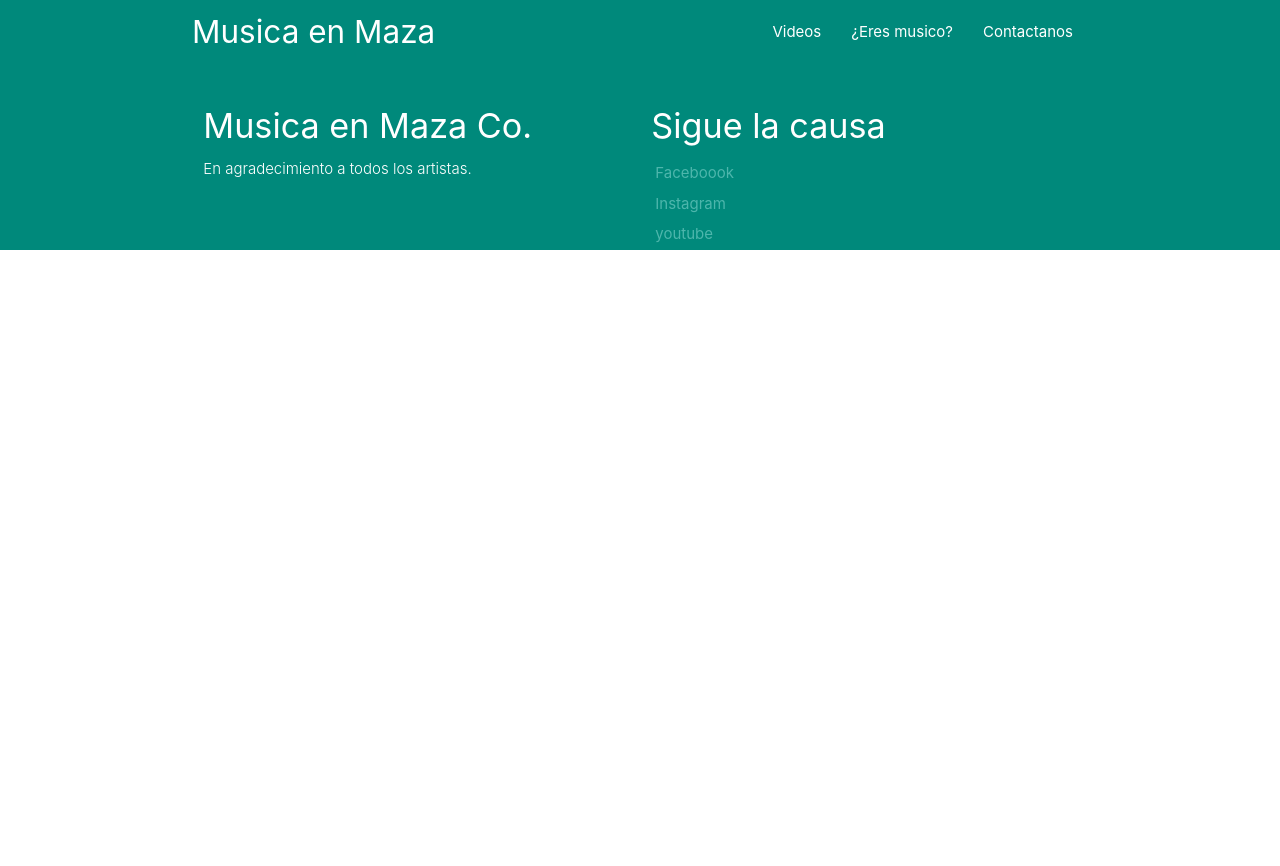
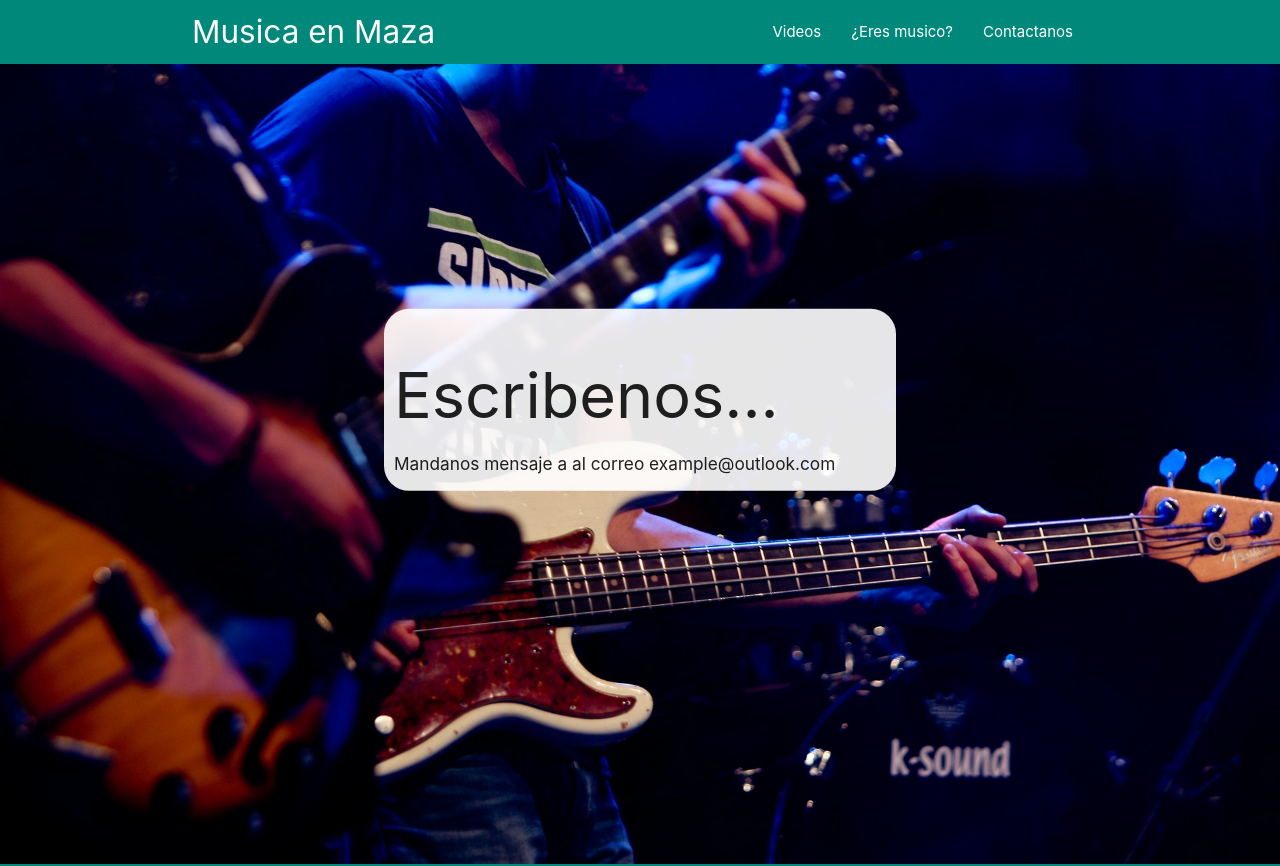
Before and after one commit to bralco03/musica-en-maza, a React (Create React App) app: page /contact in a window 1280 px wide. Shown: the top 866 px of the page. Before the commit the page ends 800 px from the top, so only its background shows below. Built offline with nearby package versions, Linux system fonts and the light colour scheme.

Commit message:
Added final tab, now need to adjust and implement dynamic content to videos tab

```diff
--- a/src/App.js
+++ b/src/App.js
@@ -5,6 +5,7 @@ import Footer from './components/Footer';
 import {BrowserRouter, Route} from 'react-router-dom';
 import Videos from './components/Videos';
 import SendVideo from './components/SendVideo';
+import Contact from './components/Contact';
 import './app.css';
 function App() {
 
@@ -12,9 +13,10 @@ function App() {
     <BrowserRouter>
     <div className="App">
       <Navbar />
-      <Route path='/videos' component={Videos}/>
-      <Route exact path='/' component={Welcome}/>
+      <Route path='/videos' component={Videos} />
+      <Route exact path='/' component={Welcome} />
       <Route path="/musicos" component={SendVideo} />
+      <Route path="/contact" component={Contact} />
       <Footer />
     </div>
     </BrowserRouter>
--- /dev/null
+++ b/src/components/Contact.jsx
@@ -0,0 +1,17 @@
+import React from 'react';
+import './contact.css';
+import musicians from '../images/musicians.jpg';
+
+const Contact = () => {
+    return(
+        <div className="contenedorContacto">
+            <div className="textContacto">
+             <h1>Escribenos...</h1>
+             <h6>Mandanos mensaje a al correo example@outlook.com</h6>
+           </div>
+           <img src={musicians} alt="background"/>
+        </div>
+    )
+}
+
+export default Contact;
--- a/src/components/HomeExtra.js
+++ b/src/components/HomeExtra.js
@@ -18,7 +18,7 @@ const HomeExtra = () => {
                     </div>
                 </div>
                 <h2 className="center">El Proyecto</h2>
-                    <p className="flow-text center">Musica en Maza es un proyecto pensado por musicos para musicos, donde la idea es
+                    <p className="flow-text center proyectoTexto">Musica en Maza es un proyecto pensado por musicos para musicos, donde la idea es
                        que la musica de la ciudad se conecte a traves de la musica. En esta pagina podran
                        consultar con sus grupos favoritos del puerto, ver noticias y videos recientes de ellos,
                        y si quieren donar a su causa, poder hacerlo.
--- a/src/components/Navbar.js
+++ b/src/components/Navbar.js
@@ -9,7 +9,7 @@ const Navbar = () => {
                     <ul id="nav-mobile" className="right hide-on-med-and-down">
                         <li><Link to="/videos">Videos</Link></li>
                         <li><Link to="/musicos">¿Eres musico?</Link></li>
-                        <li><Link to="/galeria">Contactanos</Link></li>
+                        <li><Link to="/contact">Contactanos</Link></li>
                     </ul>
                 </div>
             </nav>
--- /dev/null
+++ b/src/components/contact.css
@@ -0,0 +1,21 @@
+.contenedorContacto{
+   height: 100vh;
+}
+.textContacto{
+    width: 40%;
+    position: absolute;
+    padding: 10px;
+    top: 50%;
+    left: 50%;
+    transform: translate(-50%,-50%);
+    background-color: rgba(255, 255, 255, .9);
+    border-radius: 25px;
+}
+.contenedorContacto img {
+   height: 100%;
+   width: 100%;
+   object-fit: cover;
+}
+.contenedorContacto h1, h6 {
+
+}
--- a/src/components/homeExtra.css
+++ b/src/components/homeExtra.css
@@ -2,3 +2,6 @@ p{
     font-weight: 300;
     padding-bottom: 1.5vh;
 }
+.proyectoTexto{
+    color: black;
+}
```
